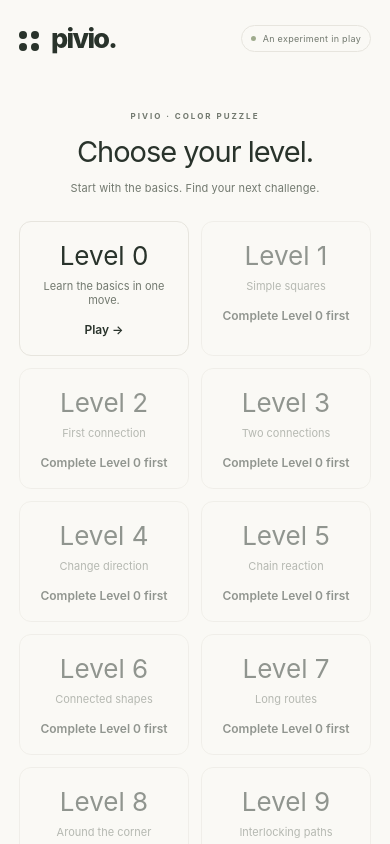
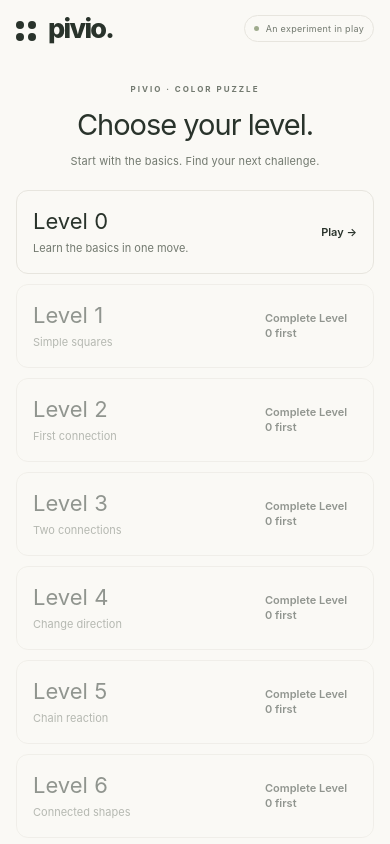
Before and after one commit to nickinit/playpivio, a React (Vite) app: page / in a window 390 px wide. Shown: the top 844 px of the page. Built offline with nearby package versions, Linux system fonts and the light colour scheme.

Commit message:
Update Site source

```diff
--- a/index.html
+++ b/index.html
@@ -2,7 +2,7 @@
 <html lang="en">
   <head>
     <meta charset="UTF-8" />
-    <meta name="viewport" content="width=device-width, initial-scale=1.0" />
+    <meta name="viewport" content="width=device-width, initial-scale=1.0, viewport-fit=cover" />
     <meta name="theme-color" content="#FAF9F5" />
     <link rel="icon" type="image/svg+xml" href="/pivio.svg" />
     <meta name="description" content="Pivio — a tactile logic puzzle. Press, turn, and follow the color." />
--- a/src/styles.css
+++ b/src/styles.css
@@ -18,7 +18,7 @@
 .level-selection .level-title { font-size: 26px; }
 .level-selection .level-start { margin-top: 15px; }
 @media (max-width: 900px) { .level-selection { grid-template-columns: repeat(3, minmax(0, 1fr)); } }
-@media (max-width: 600px) { .level-selection { grid-template-columns: repeat(2, minmax(0, 1fr)); gap: 12px; } }
+@media (max-width: 600px) { .level-selection { grid-template-columns: minmax(0, 1fr); gap: 12px; } }
 .level-card { width: min(280px, 100%); padding: 28px; border: 1px solid #E7E5DE; border-radius: 12px; background: transparent; box-shadow: none; color: #29332B; display: flex; flex-direction: column; align-items: center; transition: background 150ms ease, border-color 150ms ease; }
 .level-card:hover { background: #F2F1EB; border-color: #B8BCB4; }
 .level-card:active { background: #E7E5DE; }
@@ -155,3 +155,48 @@ h1 { font-family: -apple-system, BlinkMacSystemFont, "Segoe UI", sans-serif; fon
   .site-footer p { line-height: 12px; margin: 8px 0; }
   .version { display: block; line-height: 10px; }
 }
+
+@media (max-width: 699px), (max-height: 500px) and (pointer: coarse) {
+  .app-shell {
+    padding: env(safe-area-inset-top, 0px) max(16px, env(safe-area-inset-right, 0px)) env(safe-area-inset-bottom, 0px) max(16px, env(safe-area-inset-left, 0px));
+  }
+  .site-header { height: 56px; flex-shrink: 0; width: 100%; }
+  .back-button { min-height: 44px; }
+  .home-screen main { justify-content: flex-start; padding: 18px 0; }
+  .level-selection { grid-template-columns: minmax(0, 1fr); gap: 10px; margin-top: 22px; }
+  .level-selection .level-card {
+    display: grid;
+    grid-template-columns: minmax(0, 1fr) auto;
+    column-gap: 14px;
+    row-gap: 4px;
+    text-align: left;
+    align-items: center;
+    min-height: 84px;
+    padding: 16px;
+  }
+  .level-selection .level-title { font-size: 22px; }
+  .level-selection .level-description { grid-column: 1; margin: 0; line-height: 1.4; }
+  .level-selection .level-start { grid-column: 2; grid-row: 1 / 3; margin: 0; max-width: 92px; font-size: 11px; line-height: 1.4; }
+  .app-shell:not(.home-screen):not(.tutorial-screen) { height: 100svh; display: flex; flex-direction: column; }
+  .app-shell:not(.home-screen):not(.tutorial-screen) main { flex: 1; min-height: 0; display: flex; flex-direction: column; }
+  .app-shell:not(.home-screen) .introduction { flex-shrink: 0; padding-top: 8px; }
+  .app-shell:not(.home-screen) .introduction h1 { font-size: clamp(22px, 5.5vw, 28px); letter-spacing: -.7px; }
+  .app-shell:not(.home-screen) .subtitle { font-size: 11px; line-height: 1.5; margin-top: 8px; }
+  .app-shell:not(.home-screen):not(.tutorial-screen) .playground {
+    flex: 1;
+    min-height: 0;
+    width: 100%;
+    max-width: 550px;
+    margin-top: 14px;
+    display: flex;
+    flex-direction: column;
+  }
+  .board-meta { flex-shrink: 0; min-height: 28px; font-size: 12px; padding: 0 8px; }
+  .app-shell:not(.home-screen):not(.tutorial-screen) .board-stage { flex: 1; min-height: 0; }
+  .app-shell:not(.home-screen):not(.tutorial-screen) .puzzle-board { height: 100%; }
+  .app-shell:not(.home-screen) .site-footer { flex-shrink: 0; padding: 8px 0 12px; }
+  .tutorial-screen main { padding: 16px 0; }
+  .tutorial-screen .playground { max-width: min(100%, calc((100svh - 300px) * 2.04)); }
+  .tutorial-introduction { margin-bottom: 8px; }
+  .tutorial-goal { font-size: 26px; margin-bottom: 16px; }
+}
```
